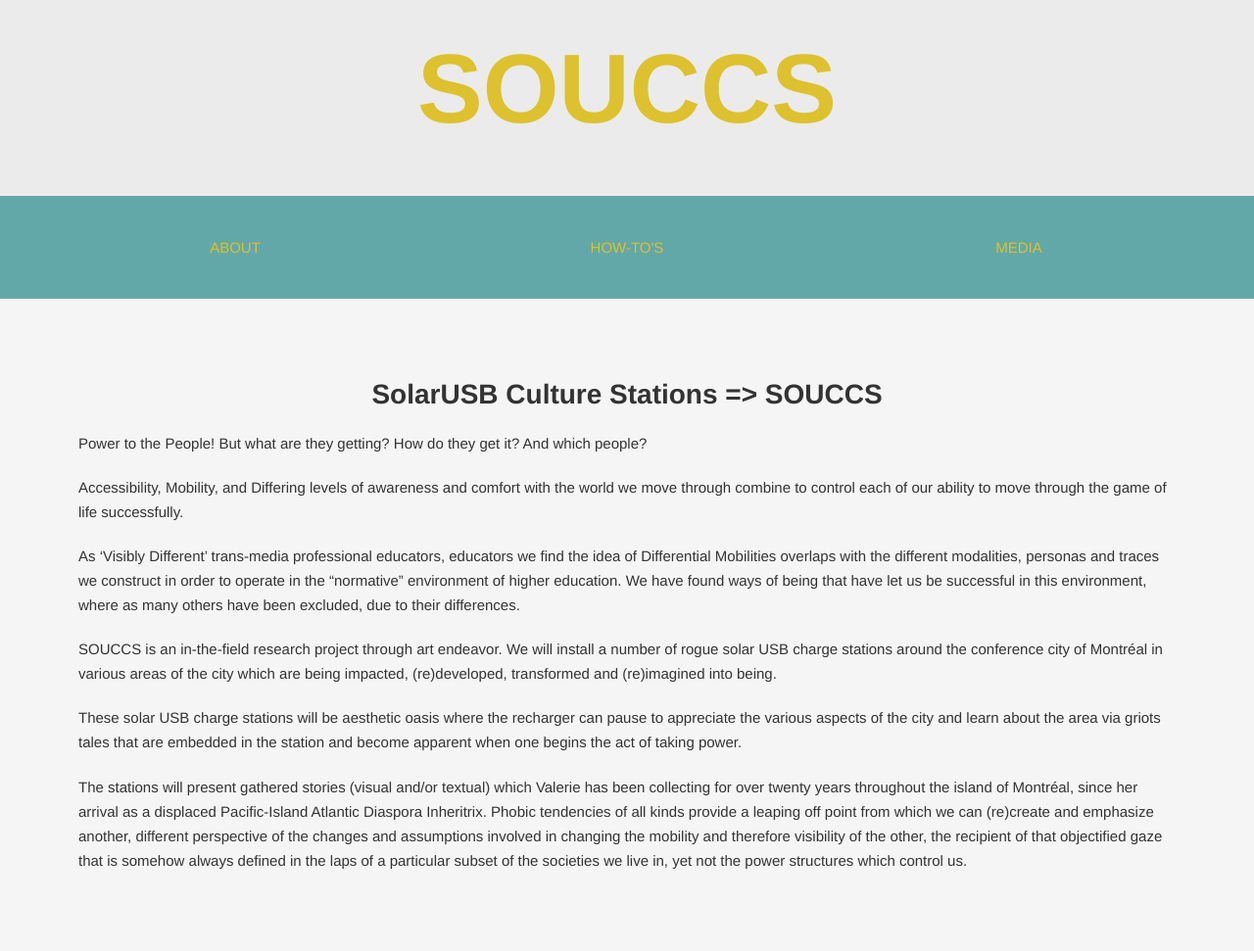
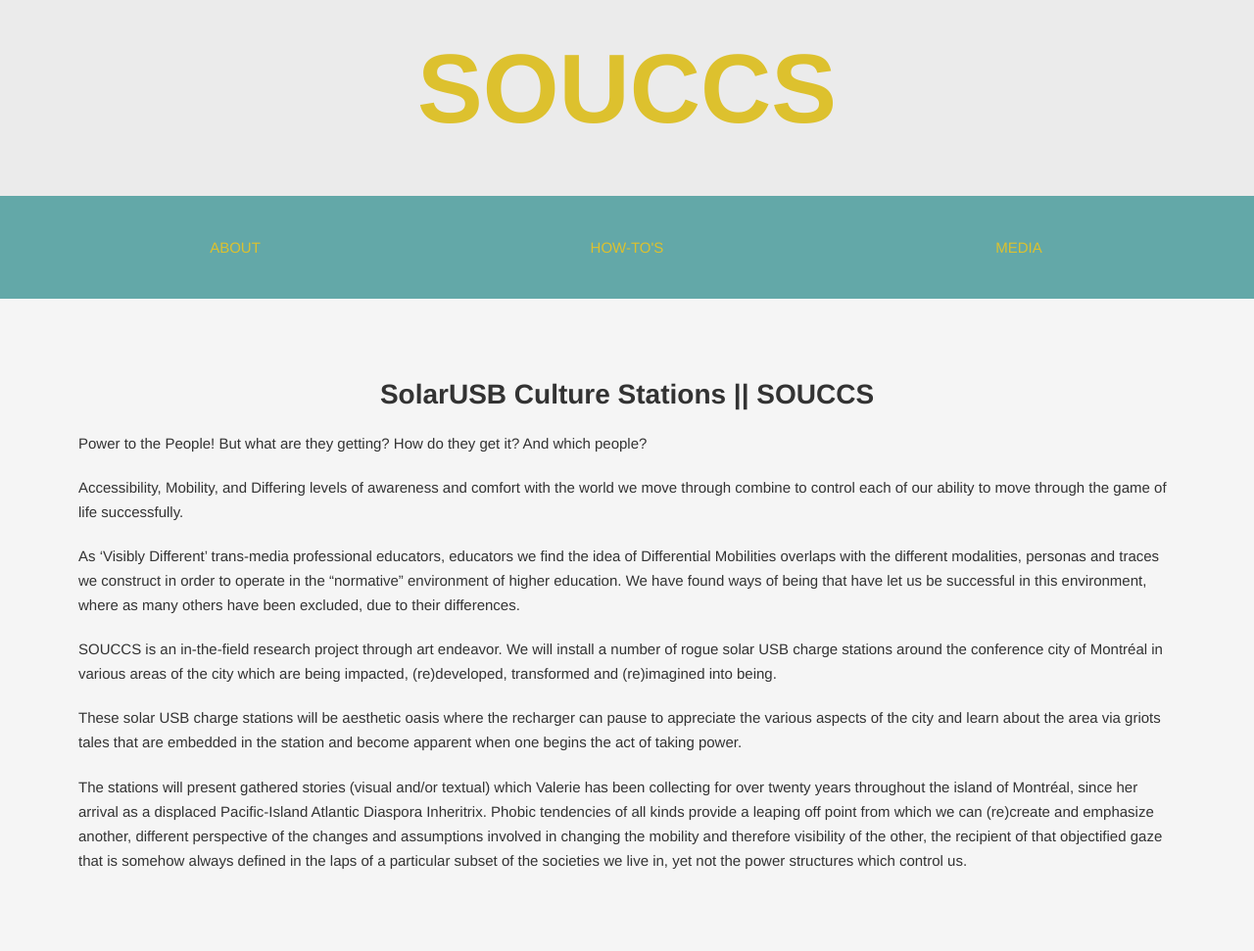
Before and after one commit to mayarichman/souccs, a Jekyll site: the page built from _posts/0100-01-01-about.html, in a window 1280 px wide. Shown: the whole page at 98% size. Built offline with Jekyll 4.4.1, drawn with Linux system fonts in a browser that asks for light colours.

Commit message:
changing copy

```diff
--- a/_posts/0100-01-01-about.html
+++ b/_posts/0100-01-01-about.html
@@ -4,7 +4,7 @@ layout: default
 title: about
 ---
 <div class='pad4'>
-<h2 class='center'>SolarUSB Culture Stations => SOUCCS</h2>
+<h2 class='center'>SolarUSB Culture Stations || SOUCCS</h2>
 
 <p>Power to the People! But what are they getting? How do they get it? And which people?</p>
 
```
